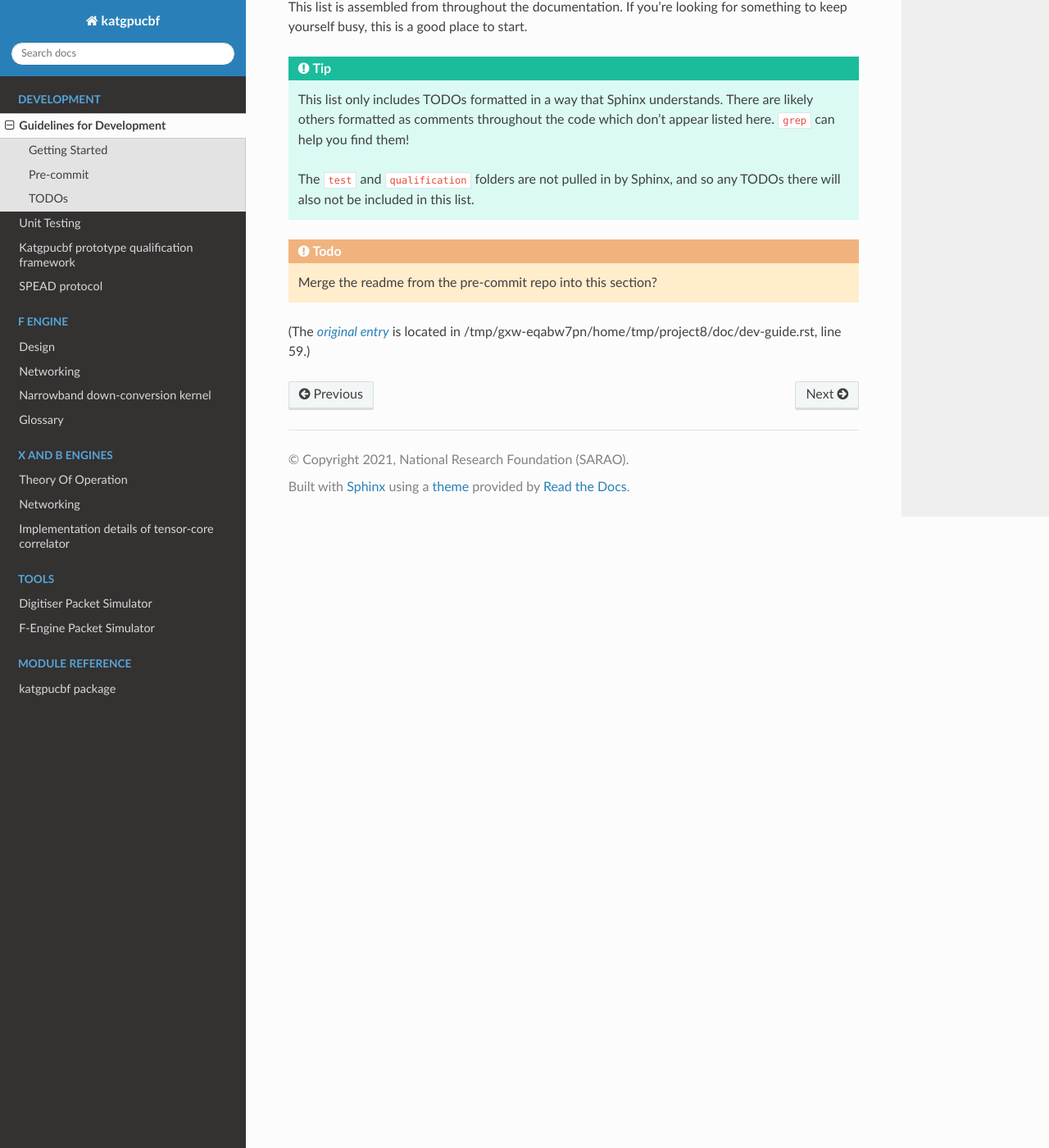
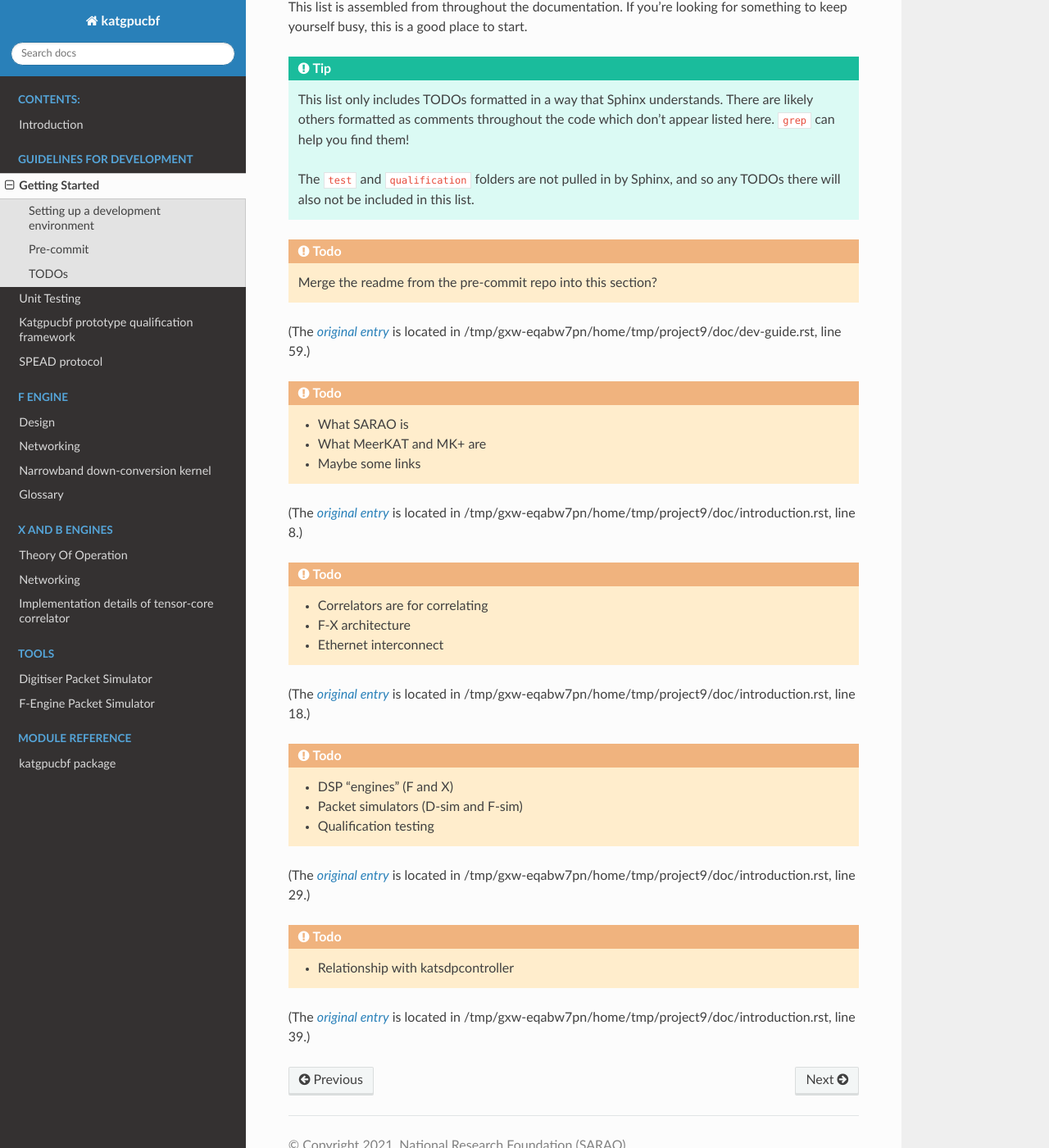
Before and after one commit to ska-sa/katgpucbf, a Sphinx documentation site: the page built from doc/dev-guide.rst, in a window 1280 px wide and 1400 px high, scrolled down 1354 px. Shown: the whole window at 82% size. Built offline with Sphinx 7.4.7 and the Read the Docs theme 2.0.0, drawn with Linux system fonts in a browser that asks for light colours; formulas are drawn with MathJax 3; the version number could not be read and is left out; some of the changed text lies outside the part shown.

Commit message:
Add introduction section, adjust headings on dev-guide

```diff
--- a/doc/dev-guide.rst
+++ b/doc/dev-guide.rst
@@ -1,10 +1,10 @@
-Guidelines for Development
-==========================
-
 .. _getting-started:
 
 Getting Started
----------------
+===============
+
+Setting up a development environment
+------------------------------------
 
 First, clone the repo from Github.
 
--- a/doc/index.rst
+++ b/doc/index.rst
@@ -7,9 +7,11 @@ Welcome to katgpucbf's documentation!
    :maxdepth: 3
    :caption: Contents:
 
+   introduction
+
 .. toctree::
    :maxdepth: 2
-   :caption: Development
+   :caption: Guidelines for Development
 
    dev-guide
    unit-testing
--- /dev/null
+++ b/doc/introduction.rst
@@ -0,0 +1,41 @@
+Introduction
+============
+
+
+MeerKAT and MeerKAT Extension
+-----------------------------
+
+.. todo::
+
+    - What SARAO is
+    - What MeerKAT and MK+ are
+    - Maybe some links
+
+
+Radio Astronomy Correlators
+---------------------------
+
+.. todo::
+
+    - Correlators are for correlating
+    - F-X architecture
+    - Ethernet interconnect
+
+
+
+This module
+-----------
+
+.. todo::
+
+    - DSP "engines" (F and X)
+    - Packet simulators (D-sim and F-sim)
+    - Qualification testing
+
+
+Controller
+----------
+
+.. todo::
+
+    - Relationship with katsdpcontroller
```
